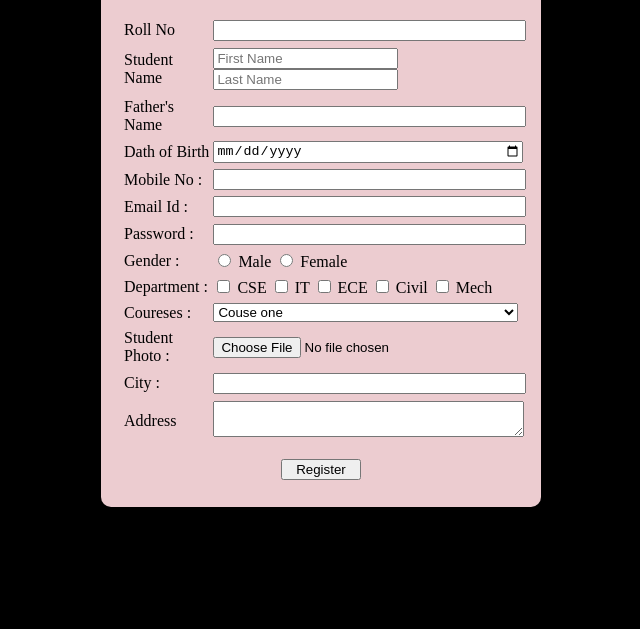
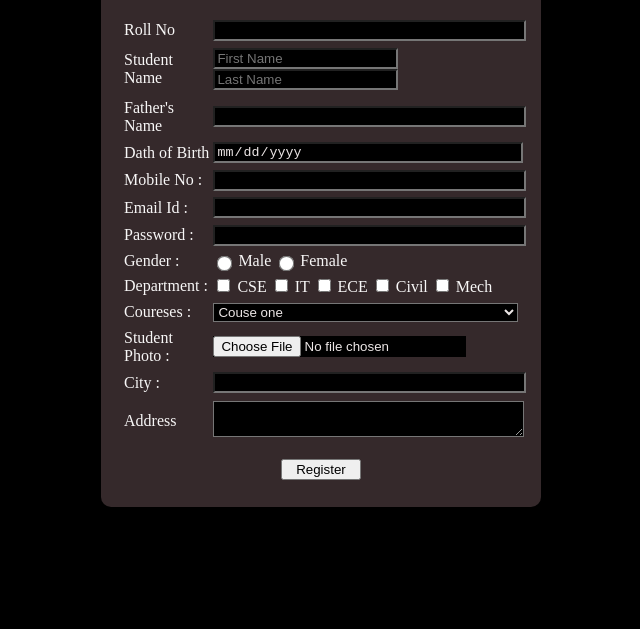
Before and after one commit to sfaisal-sy/Student-Reg-Form, a plain HTML site: page index.html in a window 1280 px wide. Shown: the part 171-800 px from the top of the page, without its empty margins (319-959 px from the left). Drawn offline with Linux system fonts and the light colour scheme.

Commit message:
css updated

```diff
--- a/index.html
+++ b/index.html
@@ -1,11 +1,13 @@
 <!DOCTYPE html>
 <html lang="en">
+
 <head>
     <meta charset="UTF-8">
     <meta name="viewport" content="width=device-width, initial-scale=1.0">
     <title>STUEDENT-REG-FORM</title>
     <link rel="stylesheet" href="styles.css">
 </head>
+
 <body>
 
     <main>
@@ -15,12 +17,14 @@
                 <table>
 
                     <h1>Student Registration Form</h1>
+                    <tr>
                         <td>Roll No</td>
-                        <td><input type="number" name="rollNo" style="width: 100%;" > </td>
+                        <td><input type="number" name="rollNo" style="width: 100%;"> </td>
                     </tr>
                     <tr>
                         <td>Student Name</td>
-                        <td><input type="text" name="fname" placeholder="First Name"> <input type="tex" name="lname" placeholder="Last Name"></td>
+                        <td><input type="text" name="fname" placeholder="First Name"> <input type="tex" name="lname"
+                                placeholder="Last Name"></td>
                     </tr>
                     <tr>
                         <td>Father's Name</td>
@@ -44,7 +48,7 @@
                     </tr>
                     <tr>
                         <td>Gender :</td>
-                            <td><input type="radio" name="Gender" > Male  <input type="radio" name="Gender"> Female</td>
+                        <td><input type="radio" name="Gender"> Male <input type="radio" name="Gender"> Female</td>
 
                     </tr>
                     <tr>
@@ -84,7 +88,7 @@
                     <tr>
                         <td>Address</td>
                         <td>
-                                <textarea ></textarea>
+                            <textarea></textarea>
                         </td>
                     </tr>
                     <tr>
@@ -94,11 +98,10 @@
                         </td>
                     </tr>
                 </table>
-
-
             </form>
         </div>
     </main>
 
 </body>
+
 </html>
--- a/styles.css
+++ b/styles.css
@@ -14,8 +14,8 @@ body {
 
 form{
 
-    background-color: rgb(236, 204, 208);
-    color: black;
+    background-color: rgb(53, 41, 43);
+    color: rgb(248, 247, 247);
     padding: 20px;
     border-radius: 10px;
     width: 400px;
@@ -33,6 +33,20 @@ table {
     height: 60vh;
     margin: 30px auto;
 }
+
+input,  select, textarea {
+    background-color: black;
+    color: rgb(236, 230, 230) ;
+}
+
+input[type="radio"] {
+  /* width: 20px;
+  height: 20px; */
+  transform: scale(1.2); /* scales the native control */
+  background-color: black;
+  vertical-align: middle;
+}
+
 
 textarea {
     width: 100%;
```
Lines whose indentation alone changed are shown as unchanged.
